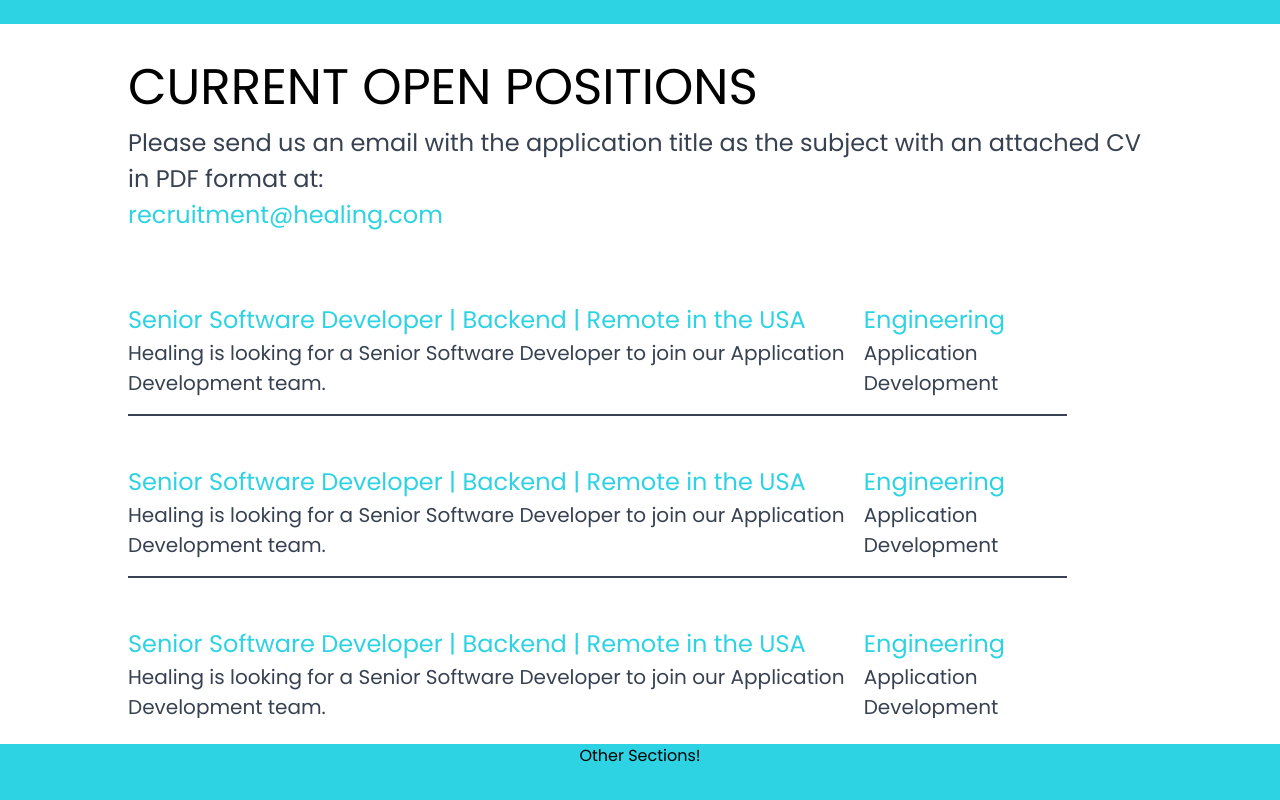
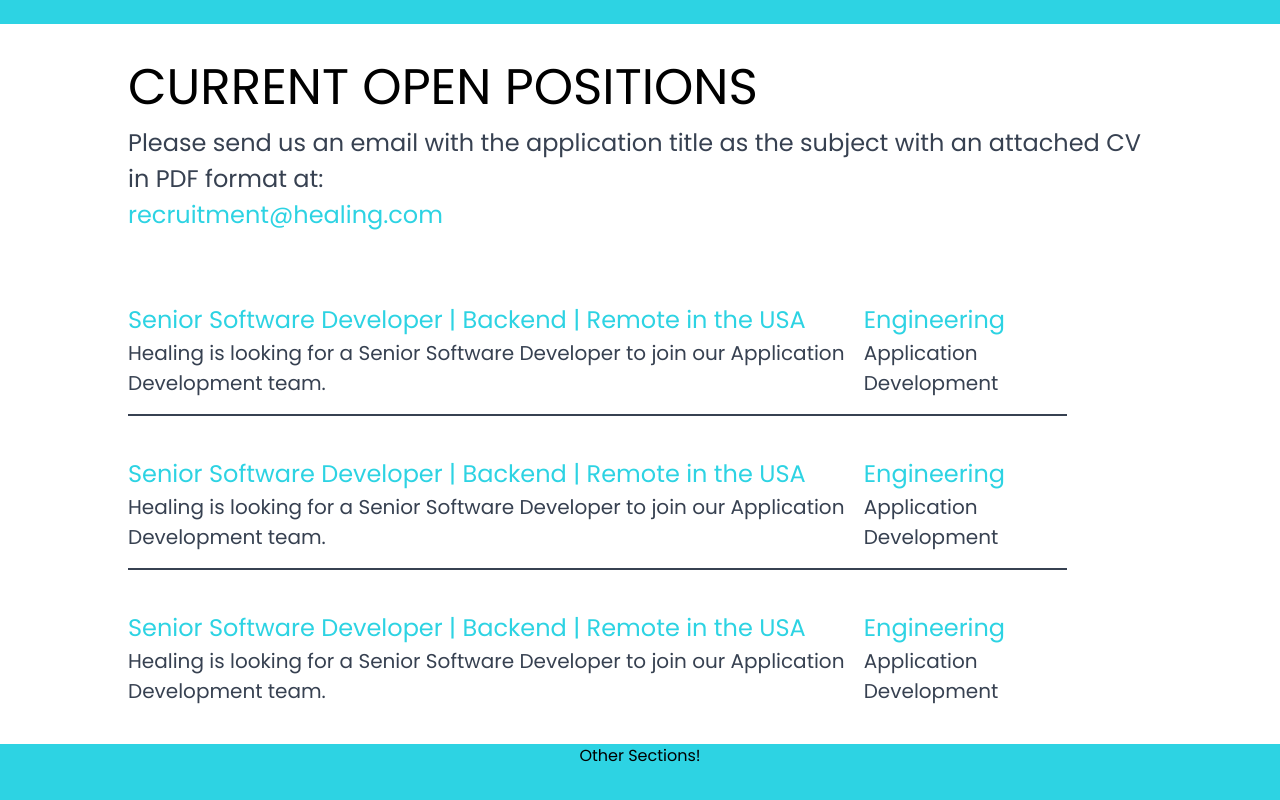
Before and after one commit to AllanSaleh/capstone-project-online-healing, a React (Create React App) app: page / in a window 1280 px wide. Shown: the part 776-1576 px from the top of the page. Built offline with nearby package versions, Linux system fonts and the light colour scheme.

Commit message:
Fine tuned the margins a bit

```diff
--- a/src/Components/Careers/Position.js
+++ b/src/Components/Careers/Position.js
@@ -2,7 +2,7 @@
 
 export default function Position(props) {
   return (
-    <div className="flex justify-between w-11/12 border-b-2 border-gray-700 mb-8 py-4">
+    <div className="flex justify-between w-11/12 border-b-2 border-gray-700 mb-6 py-4">
       <div>
         <div className="text-blue-dark text-subtitle">{props.title1}</div>
         <div className="text-gray-700 text-paragraph">{props.subtitle1}</div>
```
